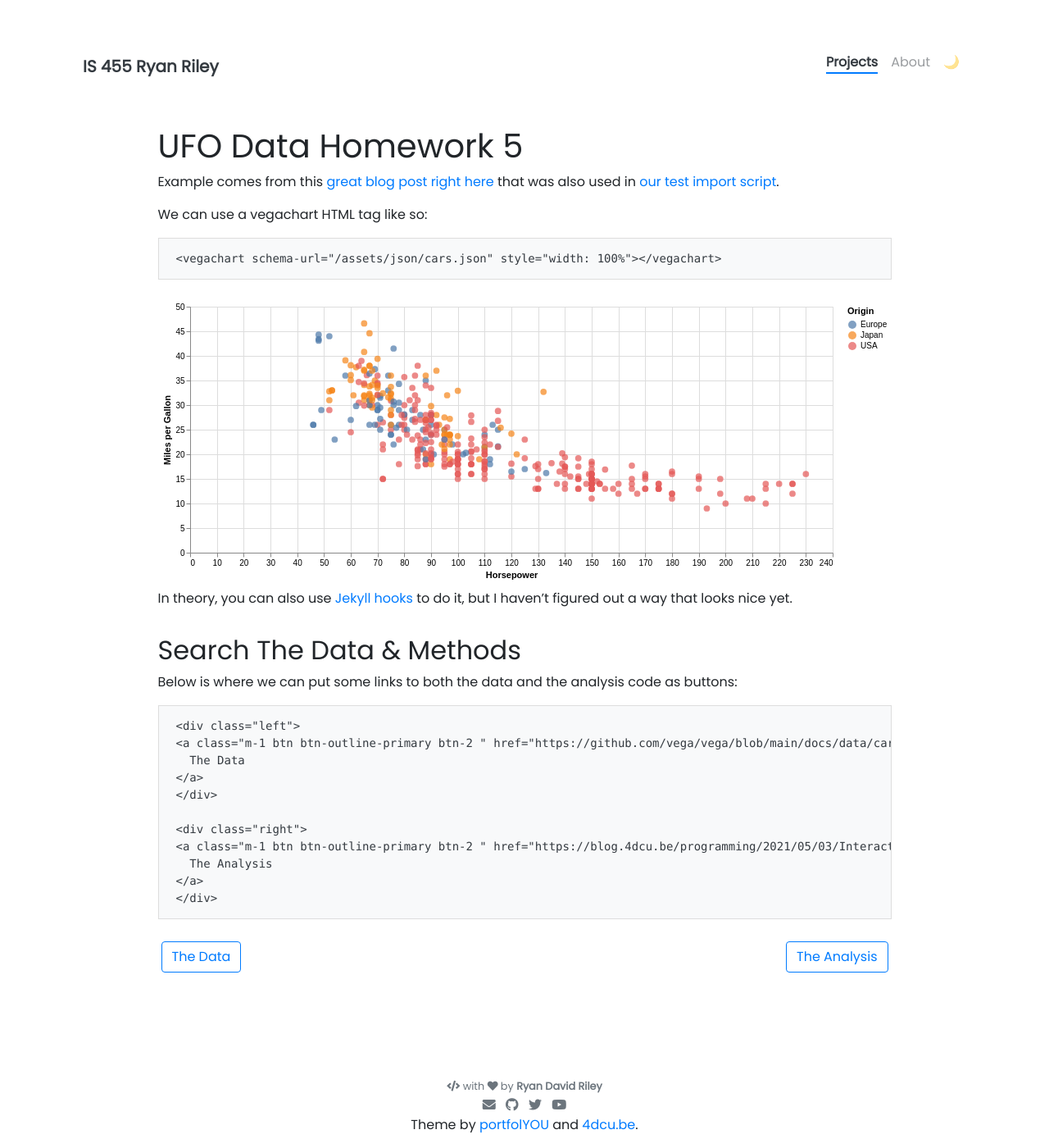
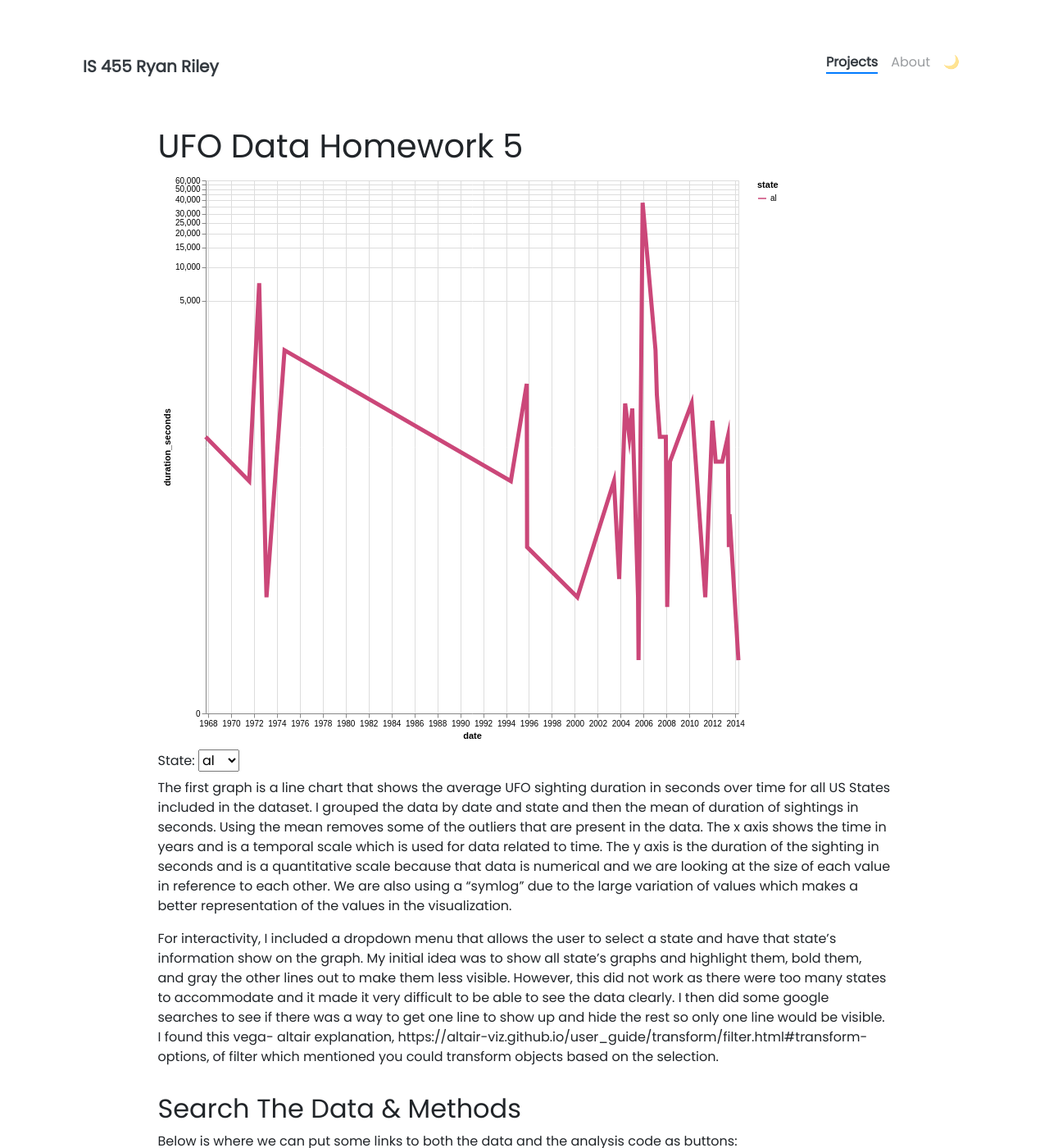
Before and after one commit to rdriley32/rdriley32.github.io, a Jekyll site: the page built from _projects/UFO_data_project.md, in a window 1280 px wide and 1400 px high. Shown: the whole window at 82% size. Built offline with Jekyll 4.4.1, drawn with Linux system fonts in a browser that asks for light colours; nearby versions of some CDN libraries.

Commit message:
chart updates

````diff
--- a/_config.yml
+++ b/_config.yml
@@ -53,9 +53,9 @@ author:
 # stackoverflow     : your_user_id
 # tumblr            : your_username.tumblr.com
 #  twitch            : your_username
-  twitter           : your_username
+#  twitter           : your_username
 #  vimeo             : your_username
-  youtube           : your_channel_name
+#  youtube           : your_channel_name
 # keybase           : your_username
 
 
--- a/_projects/UFO_data_project.md
+++ b/_projects/UFO_data_project.md
@@ -13,17 +13,14 @@ custom_js:
 
 # UFO Data Homework 5
 
-Example comes from this [great blog post right here](https://blog.4dcu.be/programming/2021/05/03/Interactive-Visualizations.html) that was also used in [our test import script](https://github.com/UIUC-iSchool-DataViz/is445_bcubcg_fall2022/blob/main/week01/test_imports_week01.ipynb).
 
-We can use a vegachart HTML tag like so:
+<vegachart schema-url="{{ site.baseurl }}/assets/json/ufo_chart.json" style="width: 100%"></vegachart>
 
-```
-<vegachart schema-url="{{ site.baseurl }}/assets/json/cars.json" style="width: 100%"></vegachart>
-```
 
-<vegachart schema-url="{{ site.baseurl }}/assets/json/cars.json" style="width: 100%"></vegachart>
+The first graph is a line chart that shows the average UFO sighting duration in seconds over time for all US States included in the dataset. I grouped the data by date and state and then the mean of duration of sightings in seconds. Using the mean removes some of the outliers that are present in the data. The x axis shows the time in years and is a temporal scale which is used for data related to time. The y axis is the duration of the sighting in seconds and is a quantitative scale because that data is numerical and we are looking at the size of each value in reference to each other. We are also using a “symlog” due to the large variation of values which makes a better representation of the values in the visualization.
 
-In theory, you can also use [Jekyll hooks](https://jekyllrb.com/docs/plugins/hooks/) to do it, but I haven't figured out a way that looks nice yet.
+For interactivity, I included a dropdown menu that allows the user to select a state and have that state’s information show on the graph. My initial idea was to show all state’s graphs and highlight them, bold them, and gray the other lines out to make them less visible. However, this did not work as there were too many states to accommodate and it made it very difficult to be able to see the data clearly. I then did some google searches to see if there was a way to get one line to show up and hide the rest so only one line would be visible. I found this vega- altair explanation, https://altair-viz.github.io/user_guide/transform/filter.html#transform-options,  of filter which mentioned you could transform objects based on the selection.
+
 
 
 ## Search The Data & Methods
````
Also changed, not shown: 2 other files.
